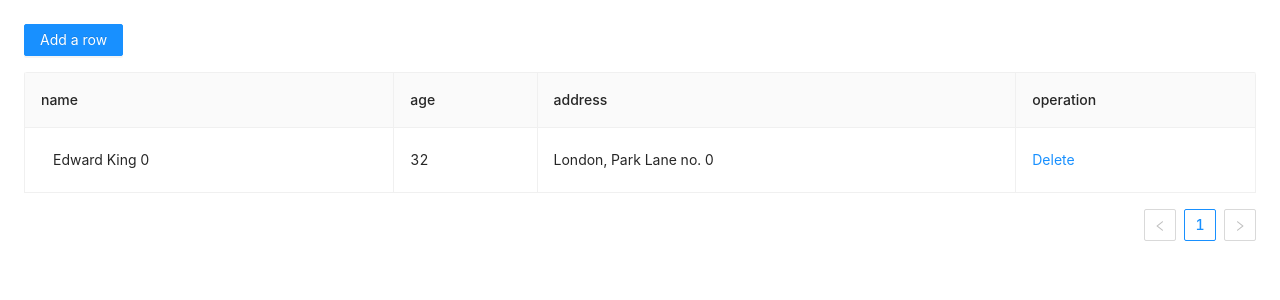
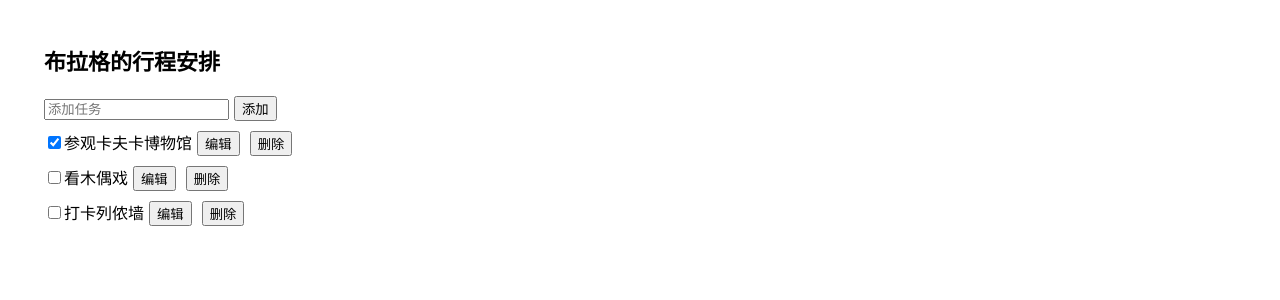
Before and after one commit to cscxxx/custom-components, a React (Create React App) app: page / in a window 1280 px wide. Shown: the top 300 px of the page. Built offline with nearby package versions, Linux system fonts and the light colour scheme.

Commit message:
添加使用useReducer

```diff
--- /dev/null
+++ b/src/Reducer/AddTask.js
@@ -0,0 +1,21 @@
+import { useState } from 'react';
+
+export default function AddTask({onAddTask}) {
+  const [text, setText] = useState('');
+  return (
+    <>
+      <input
+        placeholder="添加任务"
+        value={text}
+        onChange={(e) => setText(e.target.value)}
+      />
+      <button
+        onClick={() => {
+          setText('');
+          onAddTask(text);
+        }}>
+        添加
+      </button>
+    </>
+  );
+}
--- /dev/null
+++ b/src/Reducer/TaskList.js
@@ -0,0 +1,57 @@
+import { useState } from 'react';
+
+export default function TaskList({tasks, onChangeTask, onDeleteTask}) {
+  return (
+    <ul>
+      {tasks.map((task) => (
+        <li key={task.id}>
+          <Task task={task} onChange={onChangeTask} onDelete={onDeleteTask} />
+        </li>
+      ))}
+    </ul>
+  );
+}
+
+function Task({task, onChange, onDelete}) {
+  const [isEditing, setIsEditing] = useState(false);
+  let taskContent;
+  if (isEditing) {
+    taskContent = (
+      <>
+        <input
+          value={task.text}
+          onChange={(e) => {
+            onChange({
+              ...task,
+              text: e.target.value,
+            });
+          }}
+        />
+        <button onClick={() => setIsEditing(false)}>Save</button>
+      </>
+    );
+  } else {
+    taskContent = (
+      <>
+        {task.text}
+        <button onClick={() => setIsEditing(true)}>编辑</button>
+      </>
+    );
+  }
+  return (
+    <label>
+      <input
+        type="checkbox"
+        checked={task.done}
+        onChange={(e) => {
+          onChange({
+            ...task,
+            done: e.target.checked,
+          });
+        }}
+      />
+      {taskContent}
+      <button onClick={() => onDelete(task.id)}>删除</button>
+    </label>
+  );
+}
--- /dev/null
+++ b/src/Reducer/index.js
@@ -0,0 +1,50 @@
+import { useReducer } from 'react';
+import AddTask from './AddTask.js';
+import TaskList from './TaskList.js';
+import tasksReducer from './tasksReducer.js';
+import "./styles.css";
+
+let nextId = 3;
+const initialTasks = [
+  {id: 0, text: '参观卡夫卡博物馆', done: true},
+  {id: 1, text: '看木偶戏', done: false},
+  {id: 2, text: '打卡列侬墙', done: false},
+];
+
+export default function TaskApp() {
+  const [tasks, dispatch] = useReducer(tasksReducer, initialTasks);
+
+  function handleAddTask(text) {
+    dispatch({
+      type: 'added',
+      id: nextId++,
+      text: text,
+    });
+  }
+
+  function handleChangeTask(task) {
+    dispatch({
+      type: 'changed',
+      task: task,
+    });
+  }
+
+  function handleDeleteTask(taskId) {
+    dispatch({
+      type: 'deleted',
+      id: taskId,
+    });
+  }
+
+  return (
+    <>
+      <h1>布拉格的行程安排</h1>
+      <AddTask onAddTask={handleAddTask} />
+      <TaskList
+        tasks={tasks}
+        onChangeTask={handleChangeTask}
+        onDeleteTask={handleDeleteTask}
+      />
+    </>
+  );
+}
--- /dev/null
+++ b/src/Reducer/styles.css
@@ -0,0 +1,59 @@
+* {
+    box-sizing: border-box;
+  }
+
+  body {
+    font-family: sans-serif;
+    margin: 20px;
+    padding: 0;
+  }
+
+  h1 {
+    margin-top: 0;
+    font-size: 22px;
+  }
+
+  h2 {
+    margin-top: 0;
+    font-size: 20px;
+  }
+
+  h3 {
+    margin-top: 0;
+    font-size: 18px;
+  }
+
+  h4 {
+    margin-top: 0;
+    font-size: 16px;
+  }
+
+  h5 {
+    margin-top: 0;
+    font-size: 14px;
+  }
+
+  h6 {
+    margin-top: 0;
+    font-size: 12px;
+  }
+
+  code {
+    font-size: 1.2em;
+  }
+
+  ul {
+    padding-inline-start: 20px;
+  }
+
+  button {
+    margin: 5px;
+  }
+  li {
+    list-style-type: none;
+  }
+  ul,
+  li {
+    margin: 0;
+    padding: 0;
+  }
--- /dev/null
+++ b/src/Reducer/tasksReducer.js
@@ -0,0 +1,29 @@
+export default function tasksReducer(tasks, action) {
+    switch (action.type) {
+      case 'added': {
+        return [
+          ...tasks,
+          {
+            id: action.id,
+            text: action.text,
+            done: false,
+          },
+        ];
+      }
+      case 'changed': {
+        return tasks.map((t) => {
+          if (t.id === action.task.id) {
+            return action.task;
+          } else {
+            return t;
+          }
+        });
+      }
+      case 'deleted': {
+        return tasks.filter((t) => t.id !== action.id);
+      }
+      default: {
+        throw Error('未知 action：' + action.type);
+      }
+    }
+  }
--- a/src/index.tsx
+++ b/src/index.tsx
@@ -1,5 +1,8 @@
 import { createRoot } from "react-dom/client";
-import Demo from "./EditableTable/demo.tsx";
+// import Demo from "./EditableTable/demo.tsx";
+import UseReducerTaskApp from "./Reducer/index";
 import React from "react";
 
-createRoot(document.getElementById("container") as HTMLElement).render(<Demo />);
+createRoot(document.getElementById("container") as HTMLElement).render(
+  <UseReducerTaskApp />
+);
```
Also changed, not shown: 1 other file (tests, documents, lock files or other folders).
